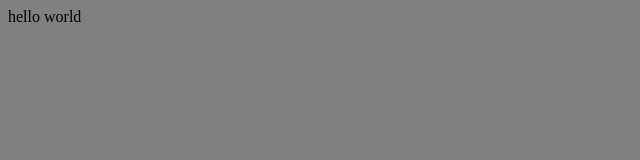
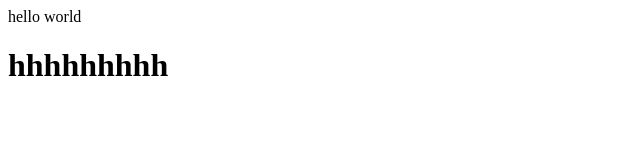
Before and after one commit to Telox34MTP/Telox34MTP.github.io, a plain HTML site: page index.html in a window 1280 px wide. Shown: the whole page, without its empty margins (0-640 px from the left). Drawn offline with Linux system fonts and the light colour scheme.

Commit message:
Update index.html

```diff
--- a/index.html
+++ b/index.html
@@ -1,3 +1,4 @@
 hello world
-<body style="background-color:grey;">
+<body style="backgrnoud-color:grey;">
 </body>
+<h1>hhhhhhhhh<h3>
```
